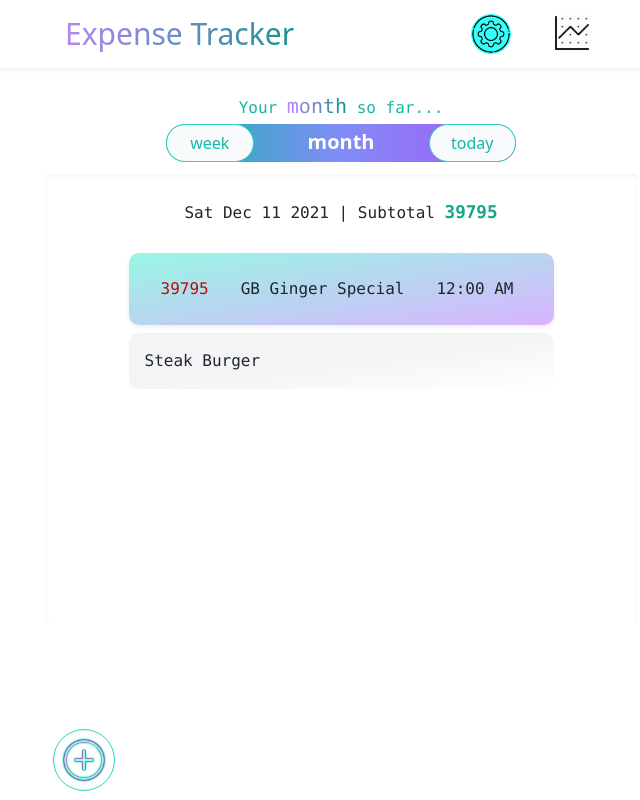
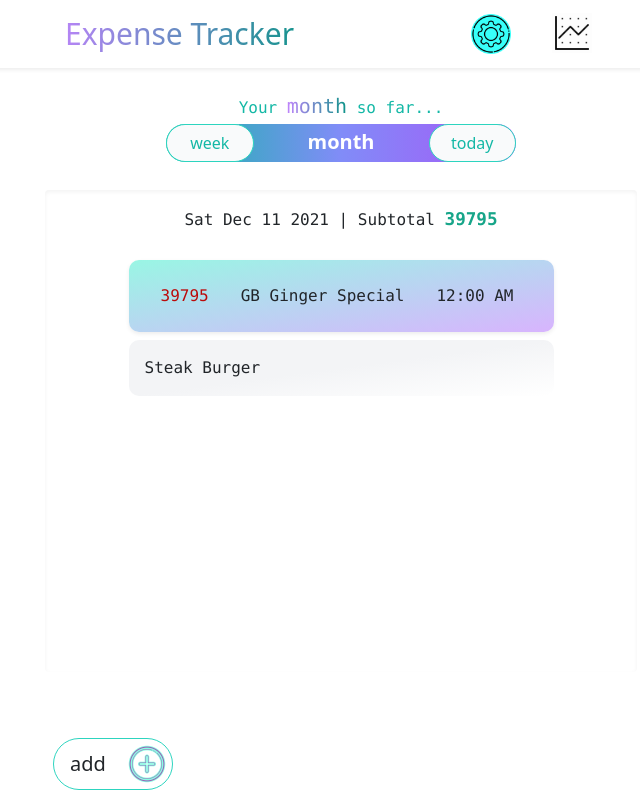
Before and after one commit to ahmadkhudai/next-tracker, a Next.js app: page /Home/HomePage in a window 1280 px wide. Shown: the whole page, without its empty margins (299-939 px from the left). Built offline with nearby package versions, Linux system fonts and the light colour scheme.

Commit message:
backdrop scrolling issues resolved (i think)

```diff
--- a/package.json
+++ b/package.json
@@ -15,6 +15,7 @@
     "moment": "^2.29.1",
     "next": "12.0.7",
     "next-pwa": "^5.4.4",
+    "postcss-import": "^14.0.2",
     "react": "17.0.2",
     "react-dom": "17.0.2",
     "react-speech-recognition": "^3.9.0",
--- a/pages/Home/HomePage.tsx
+++ b/pages/Home/HomePage.tsx
@@ -22,7 +22,6 @@ import AK_SettingsPanel from "../Forms/AK_SettingsPanel";
 import AddExpenseForm from "../add_expense/AddExpenseForm";
 import ModalContainer from "../Framer/ModalContainer";
 import Header from "../components/Header";
-import DateSortedView from "./_components/DateSortedView";
 import NoData from "../components/_partials/NoData";
 import {HomePanelLabels, HomePanels} from "../api/component_config/HomePanels";
 import CurrentVisual from "../graphs/CurrentVisual";
@@ -30,6 +29,7 @@ import {dateFunctions, ViewModes} from "../api/component_config/ViewModes";
 import {Day} from "../../constants/day";
 import Backdrop from "../Framer/Backdrop";
 import ViewModeButtons from "./_components/ViewModeButtons";
+import HomeExpensesView from "./_components/compound_components/HomeExpensesView";
 
 type Props = {
     switchWindow: any;
@@ -208,7 +208,7 @@ export function HomePage({switchWindow}: Props) {
             }
 
 
-            <div  className={" w-100 flex items-center justify-center flex-column px-3 py-3  "} onClick={(e: any) => {
+            <div className={" w-100 flex items-center justify-center flex-column px-3 py-3  "} onClick={(e: any) => {
                 closeAllPanels(e)
             }}>
 
@@ -229,7 +229,7 @@ export function HomePage({switchWindow}: Props) {
 
 
                             {currentHomePanel === HomePanels.Visualize &&
-                                <div className={" ak_max_600px w-100 h-auto"}>
+                                <div className={" ak_max_600px w-100 h-full"}>
 
                                     <div className={"h-auto "}>
                                         <CurrentVisual nameOfX={"Money Spent"} nameOfY={getGraphY(viewMode)}
@@ -242,26 +242,8 @@ export function HomePage({switchWindow}: Props) {
 
 
                         {(currentHomePanel === HomePanels.ExpensesPanel) &&
-                            <div className={" w-100 "}>
-
-                                <div className={"p-1"}>
-                                    <div
-                                        className={"scrollable py-3  shadow-inner  rounded flex flex-column justify-content-center align-items-center"}
-                                        style={{
-                                            "height": "450px",
-                                            overflowX: "hidden",
-                                        }}>
-                                        <DateSortedView
-                                            expenses={currentExpenses}
-                                            settings={settings} deleteExpense={deleteExpense}/>
-
-                                    </div>
-
-
-                                </div>
-
-
-                            </div>
+                            <HomeExpensesView currentExpenses={currentExpenses} settings={settings}
+                                              deleteExpense={deleteExpense}/>
                         }
 
 
@@ -284,9 +266,6 @@ export function HomePage({switchWindow}: Props) {
                                           modifySettings={modifySettings}/>
                     </Backdrop>
                 }
-
-
-
 
 
             </div>
--- /dev/null
+++ b/pages/Home/_components/compound_components/HomeExpensesView.tsx
@@ -0,0 +1,44 @@
+// @flow
+import * as React from 'react';
+import DateSortedView from "../DateSortedView";
+import {Expense} from "../../../../Definitions/Expense";
+import {SettingsObj} from "../../../../Definitions/SettingsObj";
+
+
+type Props = {
+    currentExpenses:Expense[];
+    settings:SettingsObj;
+    deleteExpense:any;
+};
+type State = {};
+
+export class HomeExpensesView extends React.Component<Props, State> {
+    render() {
+        const {currentExpenses, settings, deleteExpense} = this.props;
+        return (
+
+            <div className={" w-100 "}>
+
+                <div className={"contain_overscroll p-1 "}>
+                    <div
+                        className={" py-3 my-3  shadow-inner  rounded flex flex-column justify-content-center align-items-center"}
+                        style={{
+
+                        }}>
+                        <DateSortedView
+                            styleClasses={"h-[450px] scrollable overflow-x-scroll"}
+                            expenses={currentExpenses}
+                            settings={settings} deleteExpense={deleteExpense}/>
+
+                    </div>
+
+
+                </div>
+
+
+            </div>
+        );
+    };
+};
+
+export default HomeExpensesView;
--- a/pages/components/Header.tsx
+++ b/pages/components/Header.tsx
@@ -34,10 +34,10 @@ export default function Header(props: Props) {
 
     return (
 
-        <div id={"ak_footer"}
-             className=" flex justify-content-center py-4  bottom-0  w-100 align-items-center bg-white/90 ">
+        <div
+             className="ak_footer_home flex justify-content-center  w-100 align-items-center bg-white/90 ">
 
-            <div className={" ak_max_600px container flex w-100 justify-content-between align-items-center  pb-3"}>
+            <div className={" ak_max_600px container flex w-100 justify-content-between align-items-center "}>
                 {!homePanels &&
                     <button className="btn btn-outline-dark bg-white/50 hover:bg-black  mr-3" onClick={() => {
                         openHomePanelFunc(GraphPanels.grouped)
@@ -46,7 +46,7 @@ export default function Header(props: Props) {
 
                 {renderedPanels &&
                     renderedPanels?.map(panel =>
-                        <OutlineRoundedButton  key={panel.panelLabel} styleClasses="hover:text-purple-600 hover:font-thin text-xl rounded-[10px]  mr-3   border-purple-300 hover:border-4 ak_slow_transition " onClick={() => {
+                        <OutlineRoundedButton  key={panel.panelLabel} styleClasses="hover:text-purple-600 hover:font-thin text-xl rounded-[10px]  mr-3   border-purple-300 hover:border-2 ak_slow_transition " onClick={() => {
                             openHomePanelFunc(panel.panel)
                         }}>
                             <div className={"flex align-items-center justify-content-between"}>
@@ -66,10 +66,11 @@ export default function Header(props: Props) {
                 {optionsPanels &&
                     optionsPanels?.map(panel =>
                         <div className={"h-100 flex justify-content-end w-auto  max-w-full"} key={panel.panelLabel}>
-                        <OutlineRoundedButton   styleClasses="flex justify-center items-center  border-teal-400  hover:border-4 rounded-full w-fit h-fit bg-none p-0   right-sm-0 right-10    ak_slow_transition" onClick={() => {
+                        <OutlineRoundedButton   styleClasses="hover:text-purple-600 hover:font-thin  flex justify-center items-center  border-teal-400  hover:border-2 rounded-full w-fit h-fit bg-none p-0   right-sm-0 right-10    ak_slow_transition" onClick={() => {
                             openOptionsPanelFunc(panel.panel)
                         }}>
-                            <Image className={"p-0 m-0 rounded-full p-0 hover:ring hover:ring-violet-300"}   height={"60%"} width={"60%"} src={addIcon}/>
+                            <p className={"text-xl  p-2 px-3 "}>add</p>
+                            <Image className={"p-0 m-0 rounded-full p-0 hover:bg-purple-100"}   height={"50%"} width={"50%"} src={addIcon}/>
                         </OutlineRoundedButton>
                         </div>
                     )
--- a/pages/components/buttons/TealButton.tsx
+++ b/pages/components/buttons/TealButton.tsx
@@ -10,7 +10,7 @@ type Props = {
 type State = {};
 
 export function TealButton({onClick, text, styleClasses, children}:Props) {
-    let classes = "d-block btn hover:shadow-lg   text-white bg-gradient-to-l from-teal-300   via-teal-400  to-teal-400 hover:font-bold";
+    let classes = "d-block btn hover:shadow-lg   text-white bg-gradient-to-l from-teal-300   via-teal-400  to-teal-400 hover:font-bold hover:shadow-lg";
     if(styleClasses){
         classes+=styleClasses;
     }
--- a/postcss.config.js
+++ b/postcss.config.js
@@ -1,6 +1,8 @@
+
 module.exports = {
   plugins: {
     tailwindcss: {},
     autoprefixer: {},
+    'postcss-import':{}
   },
 }
--- a/styles/globals.css
+++ b/styles/globals.css
@@ -8,6 +8,11 @@
 body {
   position: fixed;
   width: 100%;
+  height: 100%;
+}
+
+.contain_overscroll {
+  overscroll-behavior: contain;
 }
 
 .ak_black {
@@ -288,7 +293,7 @@ a {
   font-family: "Montserrat", sans-serif;
 }
 
-div.scrollable::-webkit-scrollbar {
+div.scrollable::-webkit-scrollbar, body div::-webkit-scrollbar {
   display: none;
 }
 
@@ -315,20 +320,23 @@ div.scrollable::-webkit-scrollbar {
   justify-content: center;
 }
 
-.ak_footer, .ak_footer_low_z {
+.ak_footer, .ak_footer_low_z, .ak_footer_home {
   position: fixed;
   bottom: 0;
   left: 0;
   z-index: 9999;
   width: 100vw;
-  height: 4rem;
   display: flex;
   align-items: center;
   justify-content: center;
 }
 
-.ak_footer_low_z {
+.ak_footer_low_z, .ak_footer_home {
   z-index: 100;
+}
+
+.ak_footer_home {
+  padding: 10px;
 }
 
 .fixed_header {
--- a/styles/tailwind.scss
+++ b/styles/main.scss
@@ -3,6 +3,8 @@
 @tailwind utilities;
 
 
+//@import 'tailwindcss/base';
+//@import 'tailwindcss/components';
 
 $base_color:#0099b7;
 $accent_color:#17a589;
@@ -15,6 +17,18 @@ $accent_color:#17a589;
 body {
   position: fixed;
   width: 100%;
+  height: 100%;
+
+  @extend .scrollable;
+}
+body div{
+
+
+  @extend .scrollable;
+}
+
+.contain_overscroll{
+  overscroll-behavior: contain;
 }
 //.ak_label{
 //  background: $base_color;
@@ -444,7 +458,6 @@ $finalWidth: $finalHeight*2;
   left: 0;
   z-index: 9999;
   width: 100vw;
-  height: 4rem;
   display: flex;
   align-items: center;
   justify-content: center;
@@ -453,6 +466,13 @@ $finalWidth: $finalHeight*2;
 .ak_footer_low_z{
   @extend .ak_footer;
   z-index: 100;
+}
+
+.ak_footer_home{
+  @extend .ak_footer_low_z;
+  padding: 10px;
+  //padding: 1em;
+
 }
 
 .fixed_header{
```
Also changed, not shown: pages/add_expense/AddExpenseForm.tsx (+16 -7 lines), 2 other files (tests, documents, lock files or other folders).
